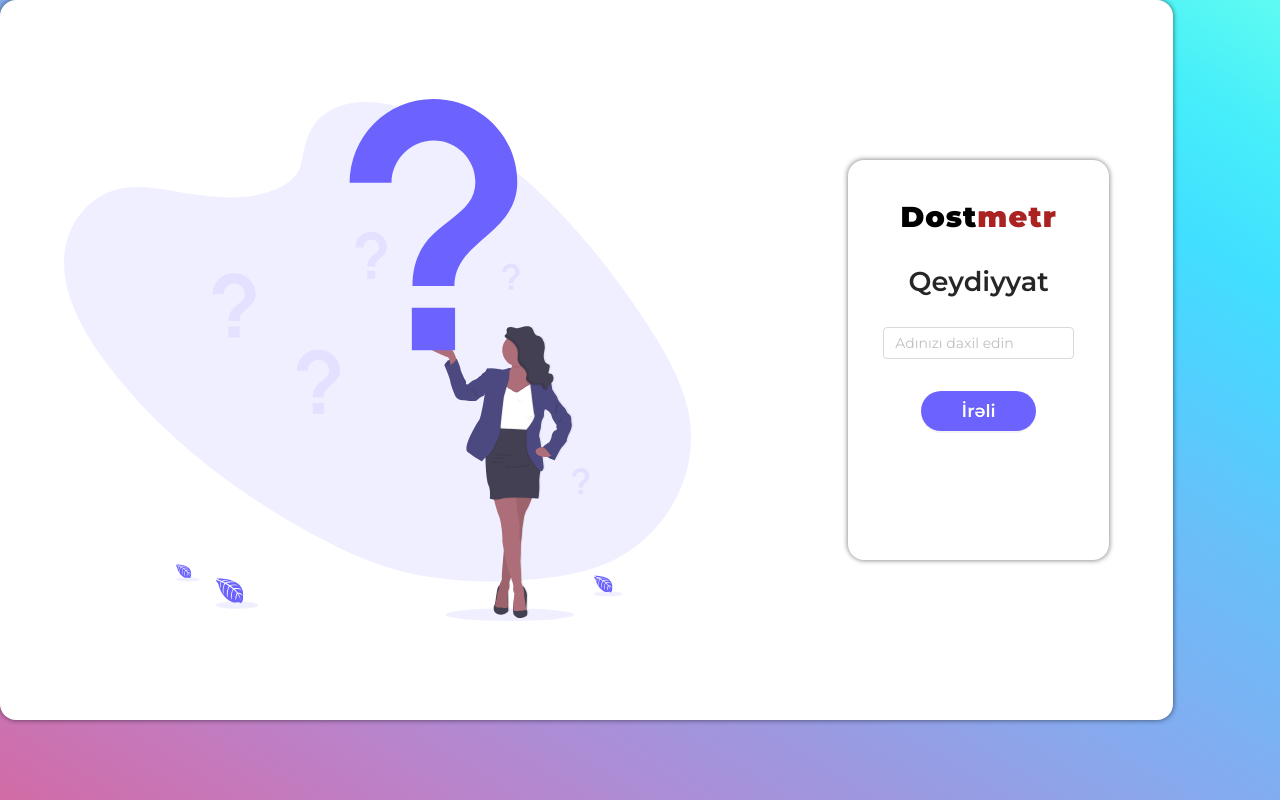
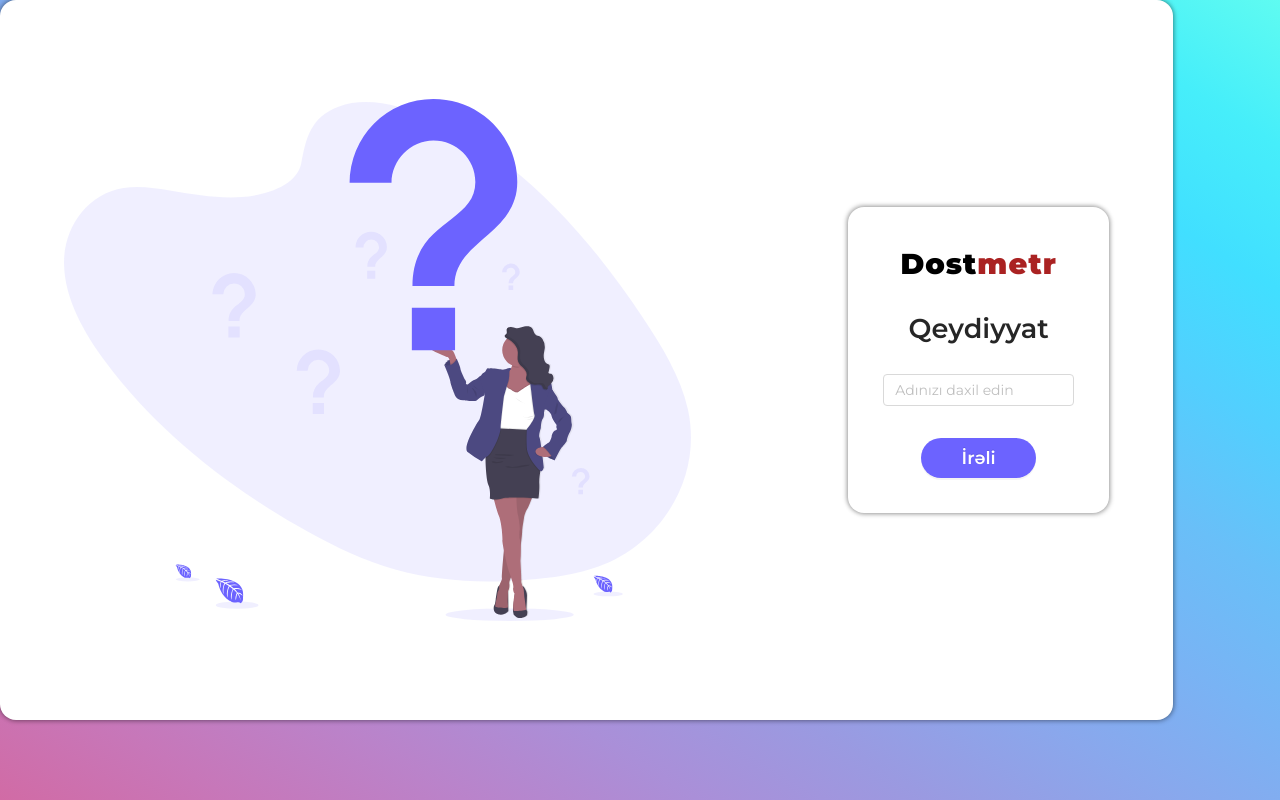
Before and after one commit to aliyevsamir/dostmetr, a React (Create React App) app: page /register in a window 1280 px wide. Built offline with nearby package versions, Linux system fonts and the light colour scheme; no server answers.

Commit message:
minheight changed

```diff
--- a/src/components/Register/Register.jsx
+++ b/src/components/Register/Register.jsx
@@ -88,7 +88,6 @@
                         padding: '2.2rem',
                         boxShadow:
                             '1px 1px 5px rgba(0,0,0,0.3), -1px -1px 5px rgba(0,0,0,.3)',
-                        minHeight: '50vh',
                         display: 'flex',
                         alignItems: 'center',
                         flexDirection: 'column',
```
